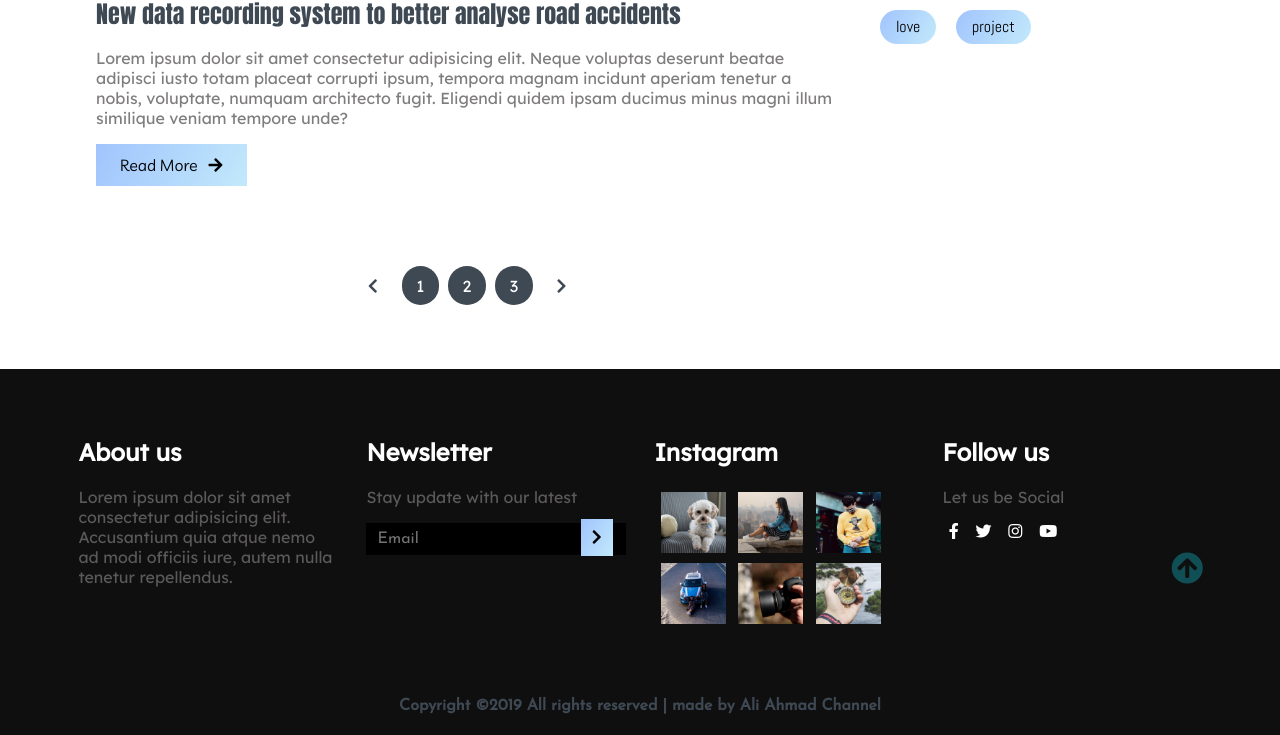
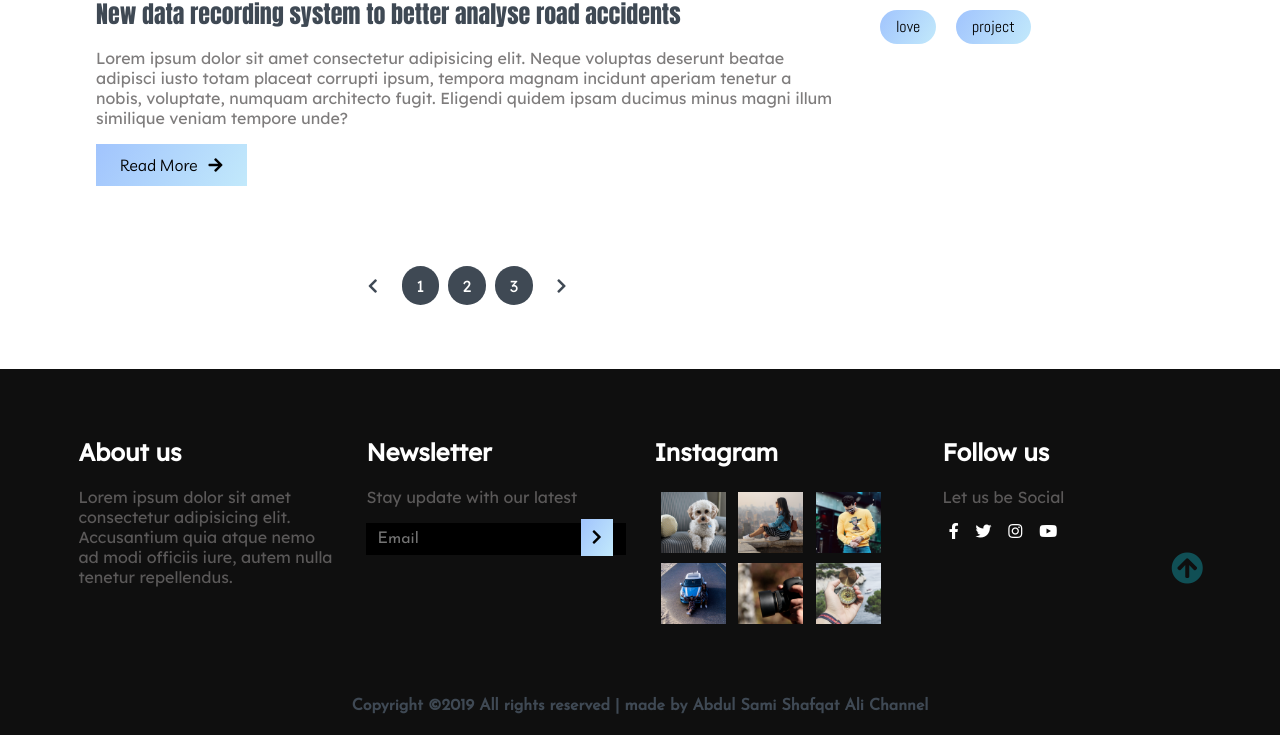
Before and after one commit to AbdulSamiShafqatAli/Blogger-WebApp, a plain HTML site: page index.html in a window 1280 px wide. Shown: the part 4295-5030 px from the top of the page. Drawn offline with Linux system fonts and the light colour scheme.

Commit message:
update Bloggger Web App

```diff
--- a/index.html
+++ b/index.html
@@ -411,7 +411,7 @@
         </div>
         <div class="rights flex-row">
             <h4 class="text-gray">
-                Copyright ©2019 All rights reserved | made by Ali Ahmad
+                Copyright ©2019 All rights reserved | made by Abdul Sami Shafqat Ali
 <!--                 <a href="www.youtube.com/c/dailytuition" target="_black">Daily Tuition <i class="fab fa-youtube"></i> -->
                     Channel</a>
             </h4>
```
